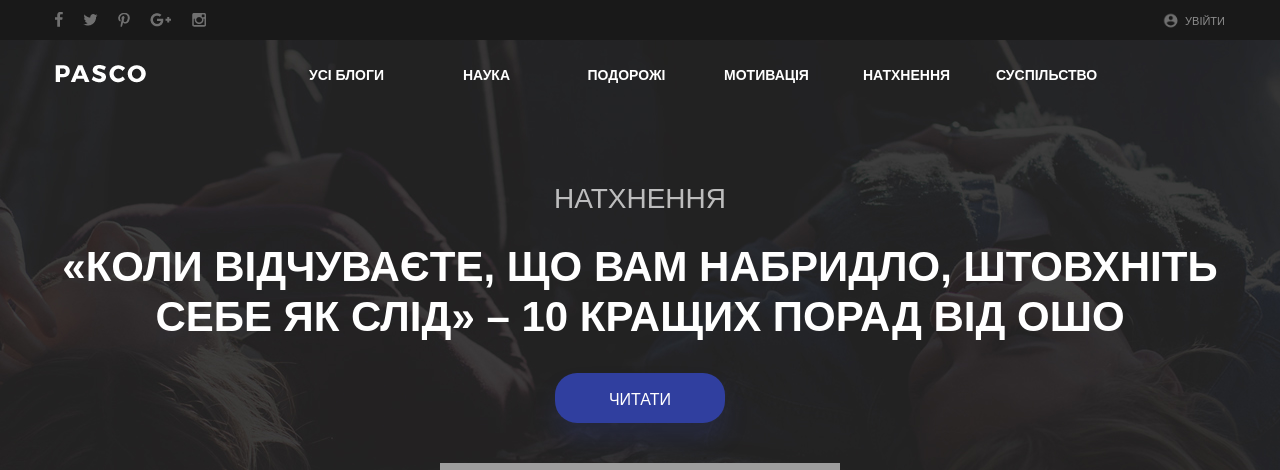
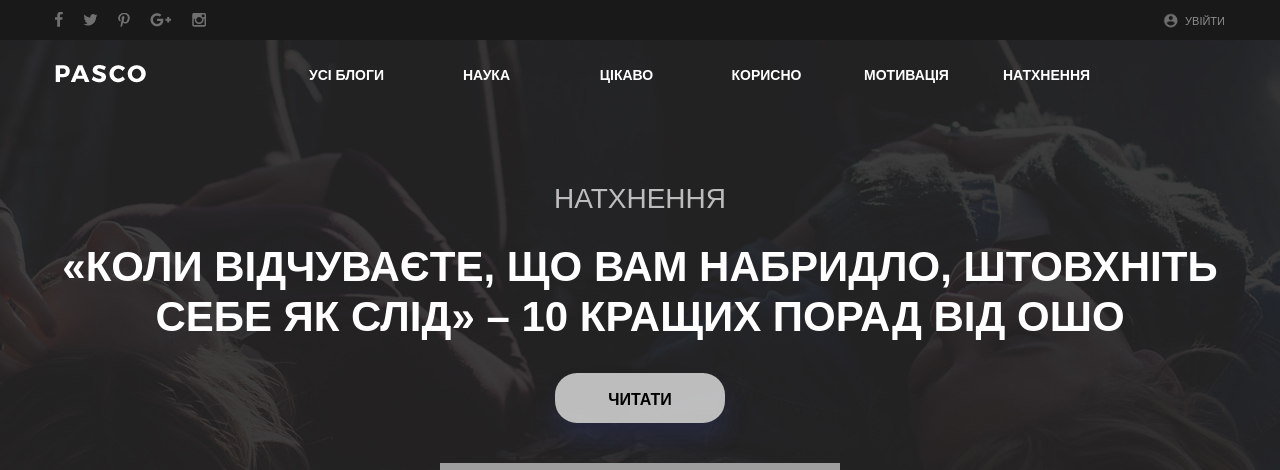
Before and after one commit to IrynaHutsol/blog-learn-react, a React (Create React App) app: page / in a window 1280 px wide. In both pictures the pointer is over the element 640 px from the left and 397 px from the top of the page. Shown: the top 470 px of the page. Built offline with nearby package versions, Linux system fonts and the light colour scheme; grey boxes are pictures that could not be loaded.

Commit message:
change text menu and style singIn and caption

```diff
--- a/src/App/Header/Caption/caption.css
+++ b/src/App/Header/Caption/caption.css
@@ -35,12 +35,22 @@ padding-bottom: 30px;
   margin-bottom: 40px;
 }
 
+.button:hover {
+  background:  rgba(255, 255, 255, 0.702);
+  color:black;
+  font-weight: 700;
+}
+
 .caption-surname {
   font-size: 14px;
   color: rgb(255, 255, 255);
   line-height: 3;
   }
 
+  .caption-surname:hover {
+  color: rgba(255, 255, 255, 0.702);
+  }
+
   .caption-date {
   font-size: 12px;
   color: rgba(255, 255, 255, 0.5);
--- a/src/App/Header/Menu/Menu.js
+++ b/src/App/Header/Menu/Menu.js
@@ -7,10 +7,10 @@ const Menu =() => {
 			<ul className="nav">
 				<li><a href="">Усі блоги</a></li>
 				<li><a href="">Наука</a></li>
-				<li><a href="">Подорожі</a></li>
+				<li><a href="">Цікаво</a></li>
+				<li><a href="">Корисно</a></li>
 				<li><a href="">Мотивація</a></li>
 				<li><a href="">Натхнення</a></li>
-				<li><a href="">Суспільство</a></li>
 			</ul>
         </div>
     );
--- a/src/App/Header/SingIn/singIn.css
+++ b/src/App/Header/SingIn/singIn.css
@@ -5,9 +5,13 @@
 }
 
 .sing-in-text {
-    color: rgba(255, 255, 255, 0.5);
-    font-size: 11px;
-    text-transform: uppercase;
+  color: rgba(255, 255, 255, 0.5);
+  font-size: 11px;
+  text-transform: uppercase;
+}
+
+.sing-in-text:hover {
+  color: aliceblue;
 }
 
 .sing-in-icon {
```
Lines whose indentation alone changed are shown as unchanged.
